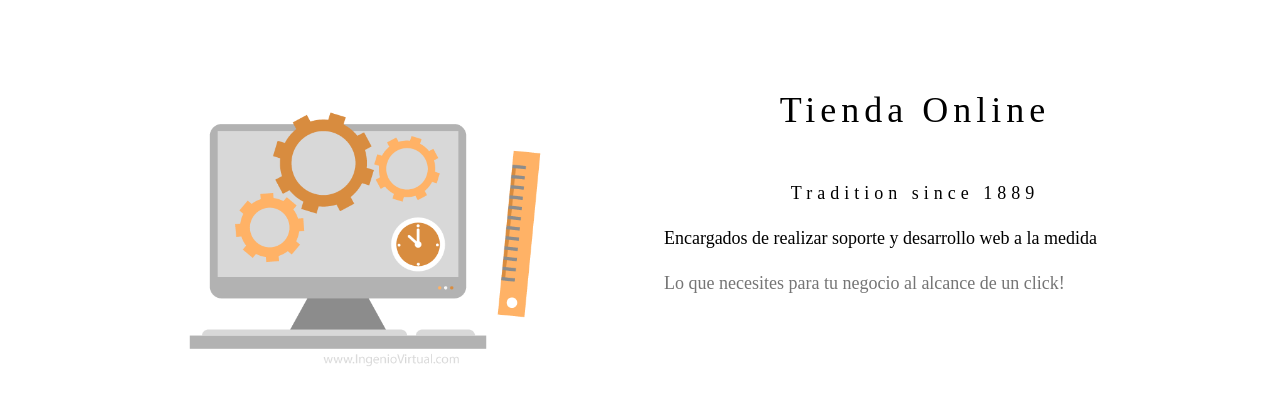
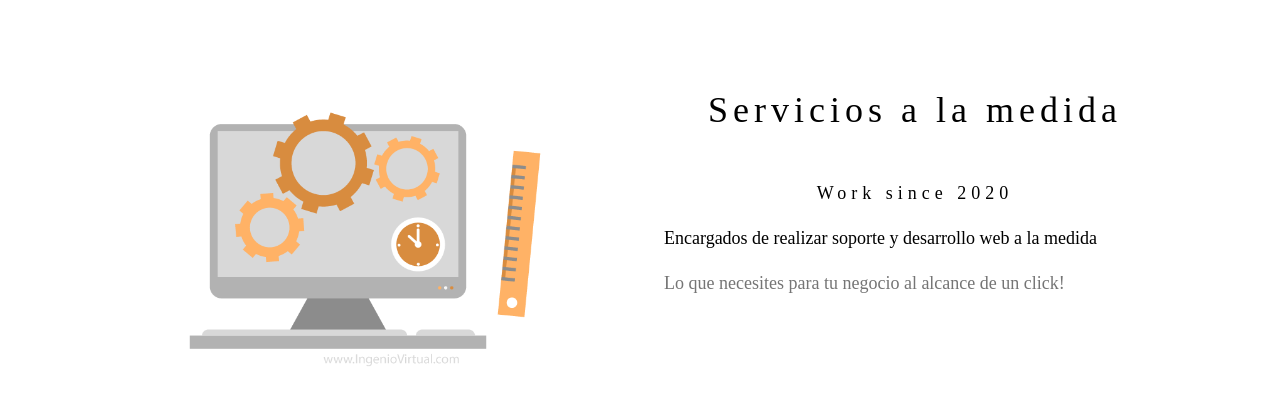
Before and after one commit to JonatanGonzalez09/JonatanGonzalez09, a plain HTML site: page index.html in a window 1280 px wide. Shown: the part 753-1158 px from the top of the page. Drawn offline with nearby package versions, Linux system fonts and the light colour scheme.

Commit message:
Cambios al index

```diff
--- a/index.html
+++ b/index.html
@@ -44,8 +44,8 @@ h1, h2, h3, h4, h5, h6 {
     </div>
 
     <div class="w3-col m6 w3-padding-large">
-      <h1 class="w3-center">Tienda Online</h1><br>
-      <h5 class="w3-center">Tradition since 1889</h5>
+      <h1 class="w3-center">Servicios a la medida</h1><br>
+      <h5 class="w3-center">Work since 2020</h5>
       <p class="w3-large">Encargados de realizar soporte y desarrollo web a la medida <span class="w3-tag w3-light-grey"></p>
       <p class="w3-large w3-text-grey w3-hide-medium">Lo que necesites para tu negocio al alcance de un click! </p>
     </div>
```
